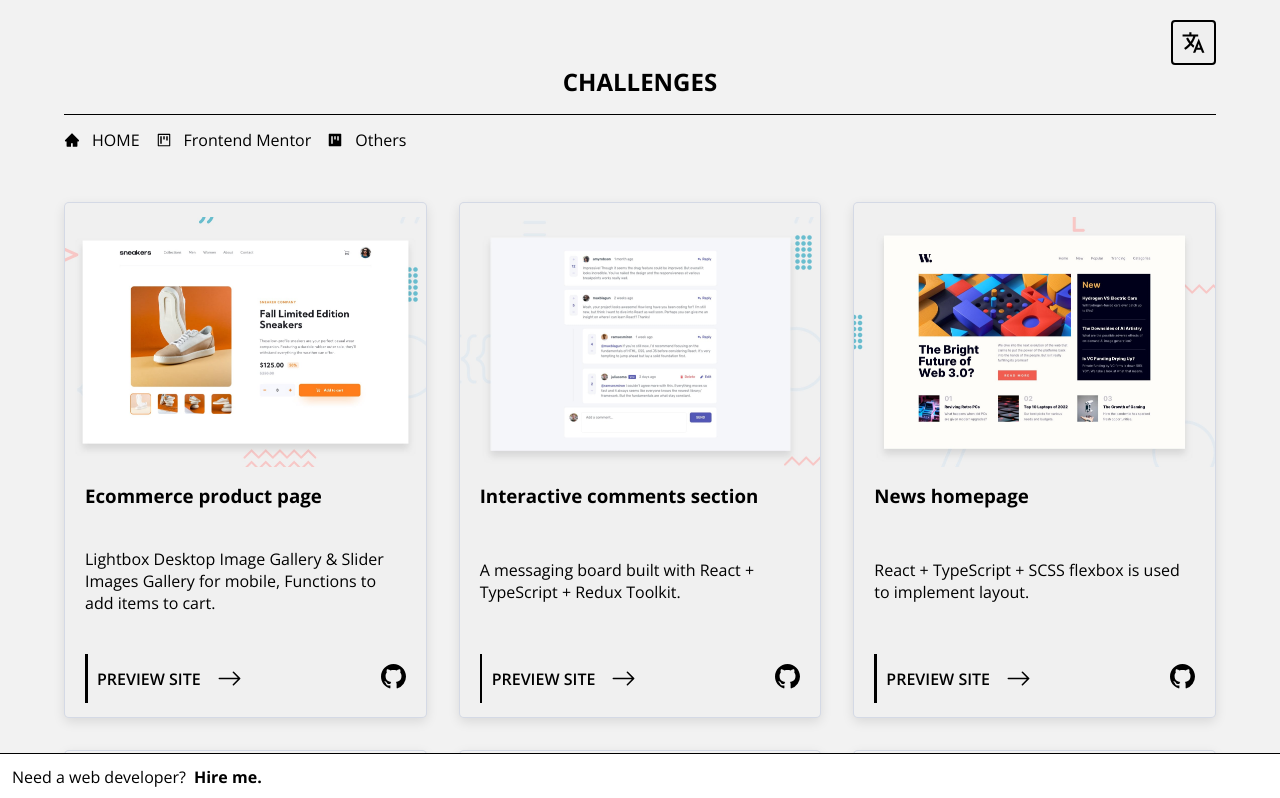
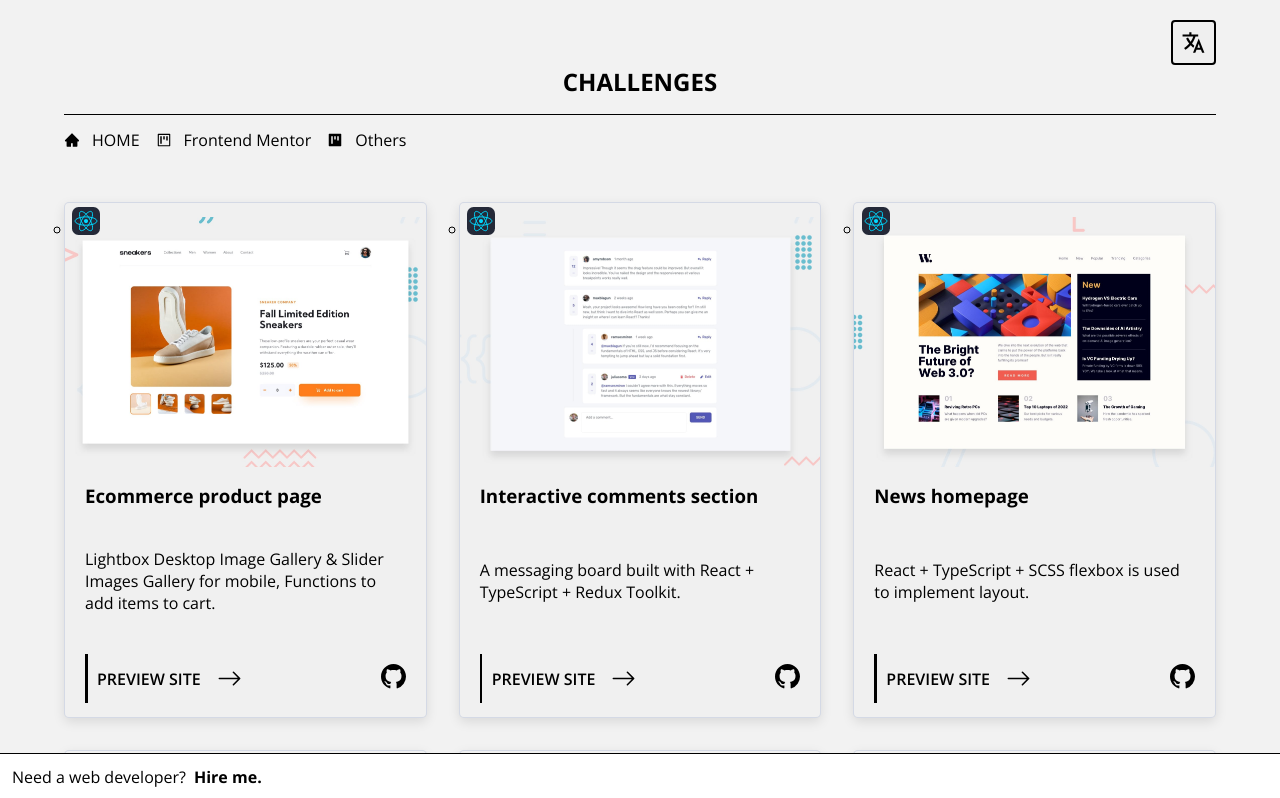
Before and after one commit to LunZaiZai0223/compilation-of-frontend-metor-challenges, a React (Create React App) app: page /projects in a window 1280 px wide. Shown: the top 798 px of the page. Built offline with nearby package versions, Linux system fonts and the light colour scheme; grey boxes are pictures that could not be loaded.

Commit message:
feat: Implement <ProjectLabel /> component

```diff
--- /dev/null
+++ b/src/components/ProjectItem/ProjectLabel/index.module.scss
@@ -0,0 +1,17 @@
+@use '../../../styles/colors.scss';
+@import '../../../styles/breakpoints.scss';
+
+.labels {
+  position: absolute;
+  top: -10px;
+  left: 2%;
+  right: 0;
+  display: flex;
+  align-items: center;
+  gap: 12px;
+
+  svg {
+    width: 28px;
+    height: 28px;
+  }
+}
--- /dev/null
+++ b/src/components/ProjectItem/ProjectLabel/index.tsx
@@ -0,0 +1,40 @@
+import React from 'react'
+
+// styles
+import s from './index.module.scss'
+
+// types and interfaces
+import { Label } from '../../../constants/project-list.constant';
+
+// assets
+import { ReactComponent as ReactLabelIcon } from '../../../assets/labels/react.svg';
+import { ReactComponent as VueLabelIcon } from '../../../assets/labels/vue.svg';
+import { ReactComponent as AngularLabelIcon } from '../../../assets/labels/angular.svg';
+import { ReactComponent as JavaScriptLabelIcon } from '../../../assets/labels/javascript.svg';
+
+interface Props {
+  labels: Label[]
+}
+
+type LabelSvgMap = Record<Label, React.ReactNode>
+
+// local helpers
+const getLabelSvg = (label: Label) => {
+  const LABEL_SVG_MAP: LabelSvgMap = {
+    react: <ReactLabelIcon />,
+    vue: <VueLabelIcon />,
+    angular: <AngularLabelIcon />,
+    javascript: <JavaScriptLabelIcon />
+  };
+
+  return LABEL_SVG_MAP[label];
+};
+
+
+const ProjectLabel = ({ labels }: Props) => {
+  return <ul className={s.labels}>
+    {labels.map((label, index) => <li key={index}>{getLabelSvg(label)}</li>)}
+  </ul>
+};
+
+export default ProjectLabel;
--- a/src/components/ProjectItem/index.module.scss
+++ b/src/components/ProjectItem/index.module.scss
@@ -4,6 +4,7 @@
 .project-item {
   .preview-img-wrapper {
     height: 250px;
+    position: relative;
 
     img {
       display: block;
--- a/src/components/ProjectItem/index.tsx
+++ b/src/components/ProjectItem/index.tsx
@@ -7,6 +7,7 @@ import { BsArrowRight } from 'react-icons/bs';
 // components
 import HoverBtn from '../../UI/HoverBtn';
 import Card from '../../UI/Card';
+import ProjectLabel from './ProjectLabel';
 
 // interfaces
 import { Project } from '../../constants/project-list.constant';
@@ -34,6 +35,7 @@ const ProjectItem = (props: Project) => {
       <Card>
         <div className={s['preview-img-wrapper']}>
           <img src={projectPreviewImgPath} alt='project preview' />
+          <ProjectLabel labels={props.label ?? []} />
         </div>
         <div className={s['project-content-wrapper']}>
           <h3>{renderProjectName(name)}</h3>
```
